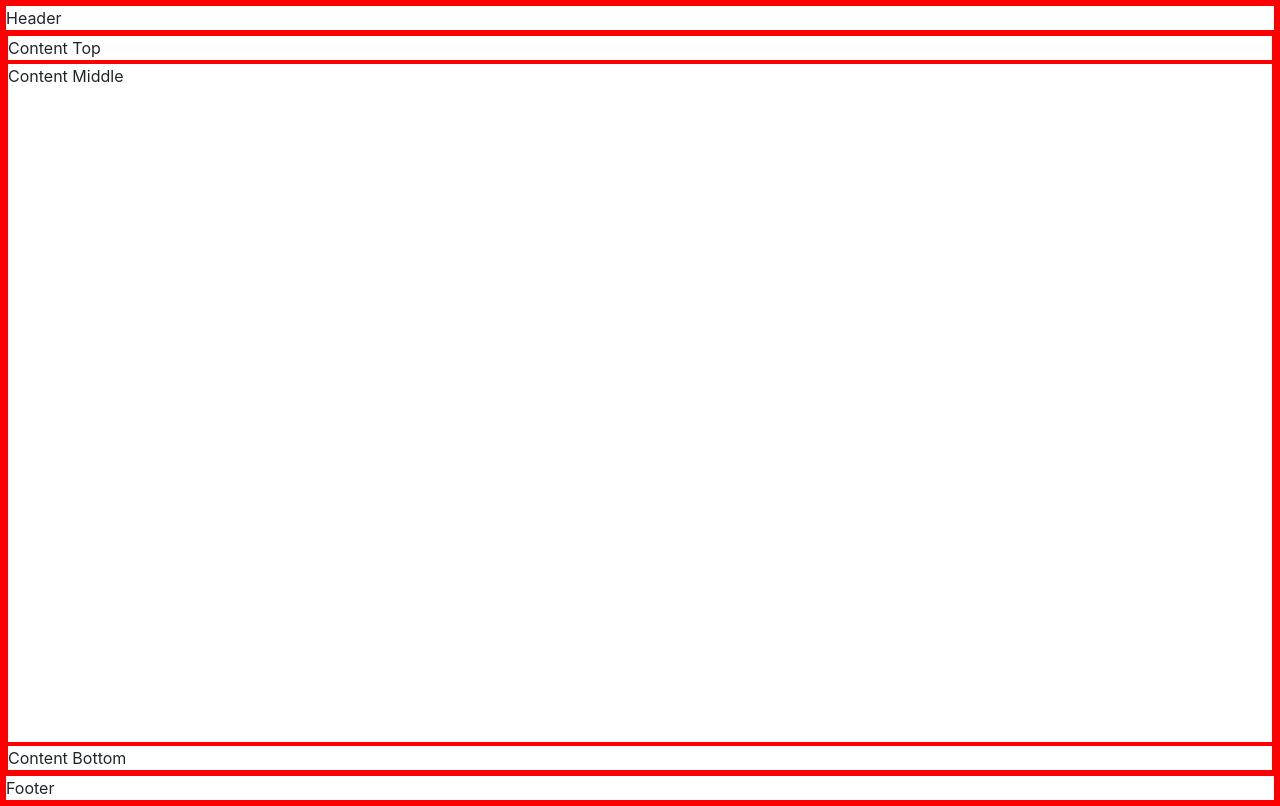
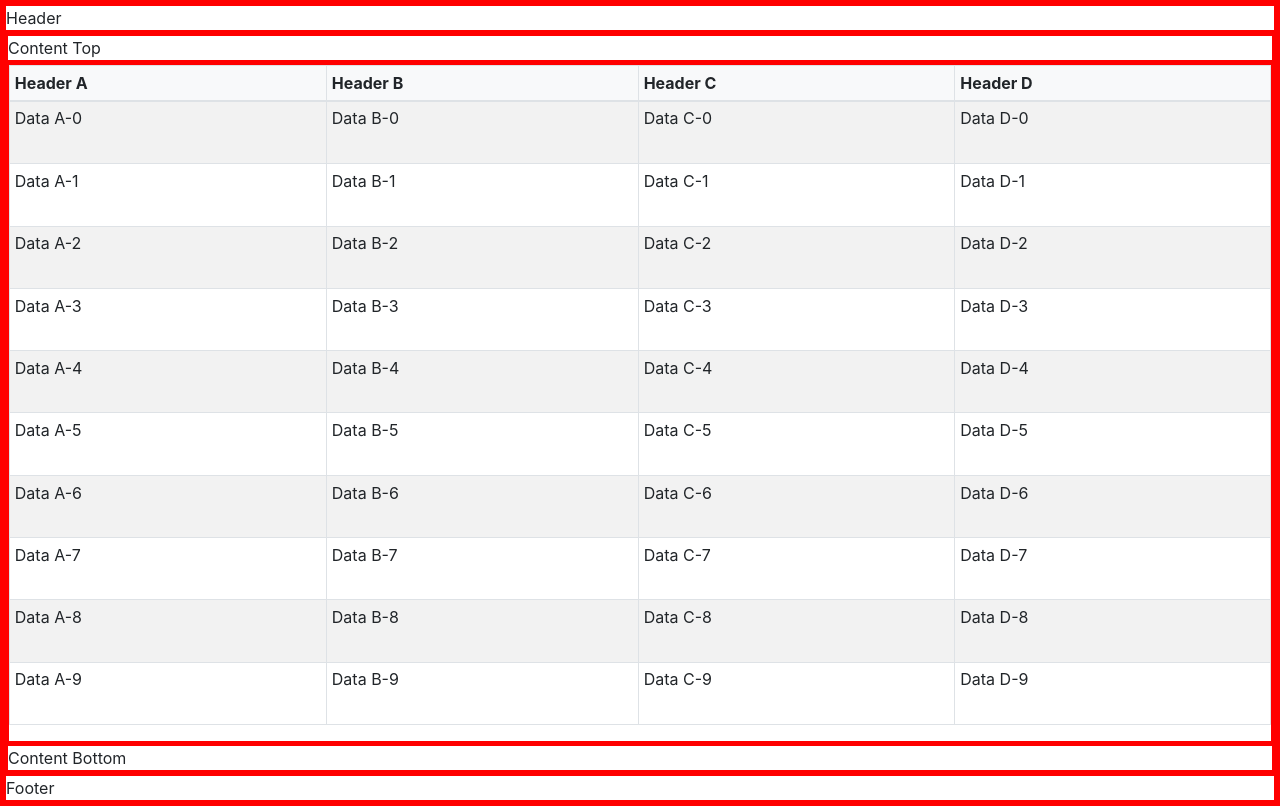
Before and after one commit to stevenriggs/react-flexbox-layout, a React (Create React App) app: page / in a window 1280 px wide. Built offline with nearby package versions, Linux system fonts and the light colour scheme.

Commit message:
add table with dynamic data

```diff
--- a/src/components/records/RecordsTable.js
+++ b/src/components/records/RecordsTable.js
@@ -1,11 +1,46 @@
 import React from 'react';
+import Table from 'react-bootstrap/Table';
 
 function RecordsTable() {
-  return (
-    <div className='d-flex flex-row flex-grow-1'>
-        Content Middle
-    </div>
-  );
+    const items = [];
+    for (let i = 0; i < 10; i++) {
+        let theAItem = 'Data A-' + i;
+        let theBItem = 'Data B-' + i;
+        let theCItem = 'Data C-' + i;
+        let theDItem = 'Data D-' + i;
+        items.push({
+            dataA: theAItem,
+            dataB: theBItem,
+            dataC: theCItem,
+            dataD: theDItem
+        })
+    }
+    return (
+        <div className='d-flex flex-row flex-grow-1'>
+            <div className='d-flex flex-grow-1 overflow-auto'>
+                <Table striped bordered hover size="sm">
+                    <thead className='sticky-top bg-light'>
+                        <tr>
+                            <th>Header A</th>
+                            <th>Header B</th>
+                            <th>Header C</th>
+                            <th>Header D</th>
+                        </tr>
+                    </thead>
+                    <tbody>
+                        {items.map(item=>
+                            <tr>
+                                <td>{item.dataA}</td>
+                                <td>{item.dataB}</td>
+                                <td>{item.dataC}</td>
+                                <td>{item.dataD}</td>
+                            </tr>
+                        )}
+                    </tbody>
+                </Table>
+            </div>
+        </div>
+    );
 }
 
 export default RecordsTable;
```
